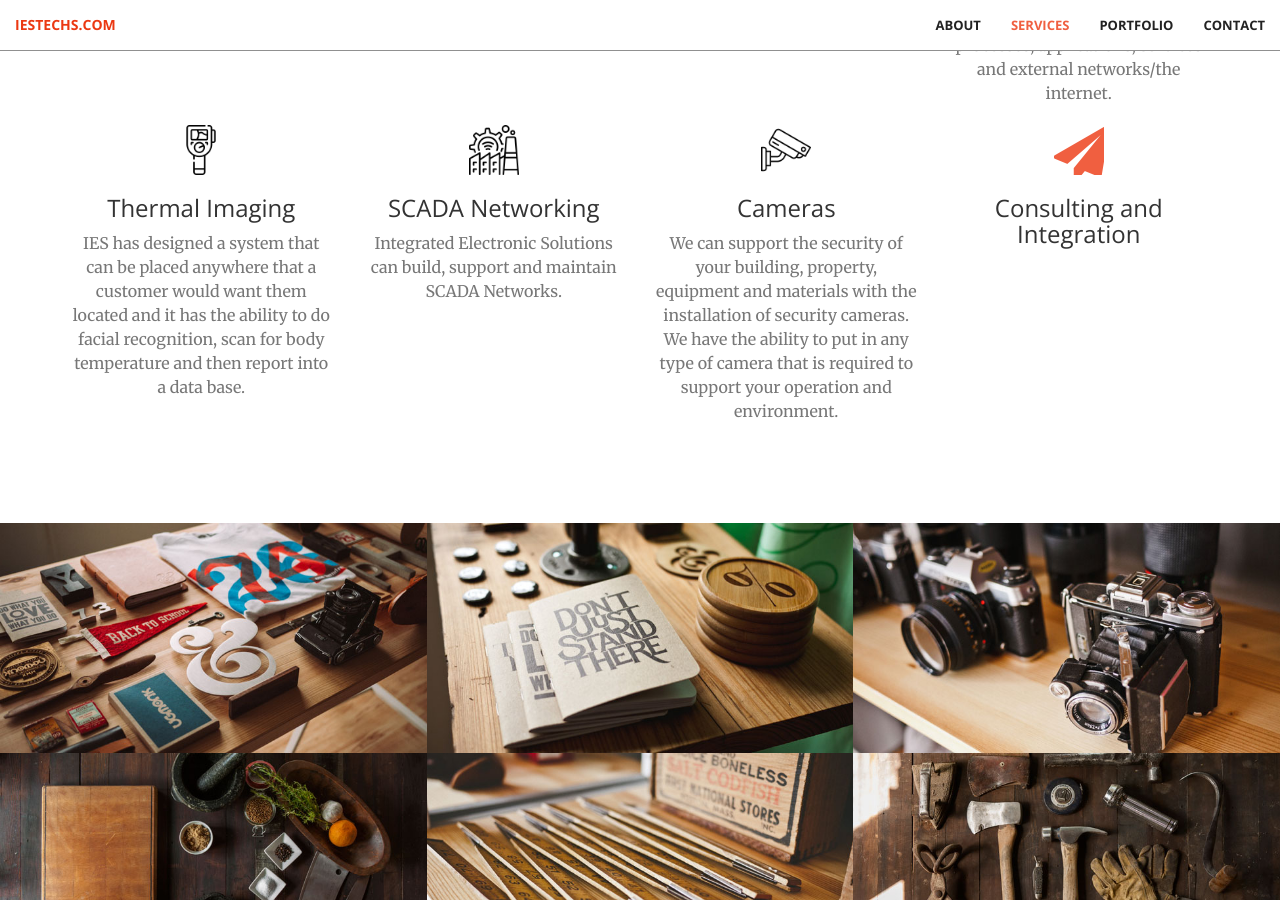
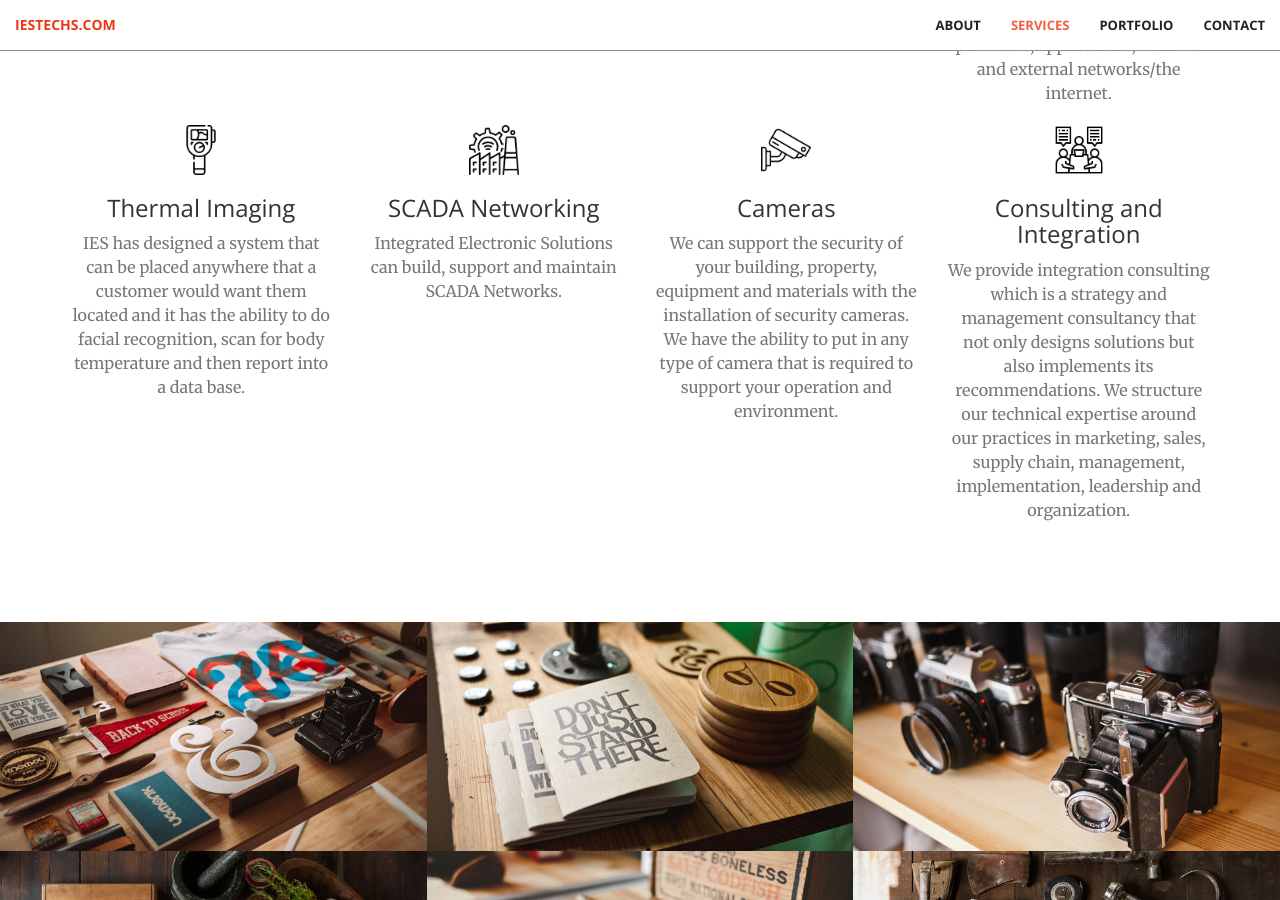
Before and after one commit to koelzerdev/koelzerdev.github.io, a Jekyll site: the page built from index.html, in a window 1280 px wide and 900 px high, scrolled down 2242 px. Built offline with Jekyll 4.4.1, drawn with Linux system fonts in a browser that asks for light colours.

Commit message:
services update and image correction

```diff
--- a/_includes/services.html
+++ b/_includes/services.html
@@ -83,8 +83,9 @@
             <div class="col-lg-3 col-md-6 text-center">
                 <div class="service-box">
                     <!-- <i class="fa fa-4x fa-paper-plane wow bounceIn text-primary" data-wow-delay=".1s"></i> -->
-                    <img class="fa fa-4x fa-paper-plane wow bounceIn text-primary" data-wow-delay=".1s" src="iimg/consultant-services.png" alt="clock" width="50" height="50">
+                    <img class="fa fa-4x fa-paper-plane wow bounceIn text-primary" data-wow-delay=".1s" src="img/consultant-services.png" alt="clock" width="50" height="50">
                     <h3>Consulting and Integration</h3>
+                    <p class="text-muted">We provide integration consulting which is a strategy and management consultancy that not only designs solutions but also implements its recommendations. We structure our technical expertise around our practices in marketing, sales, supply chain, management, implementation, leadership and organization.</p>
                 </div>
             </div>
             <!-- <div class="col-lg-3 col-md-6 text-center">
```
